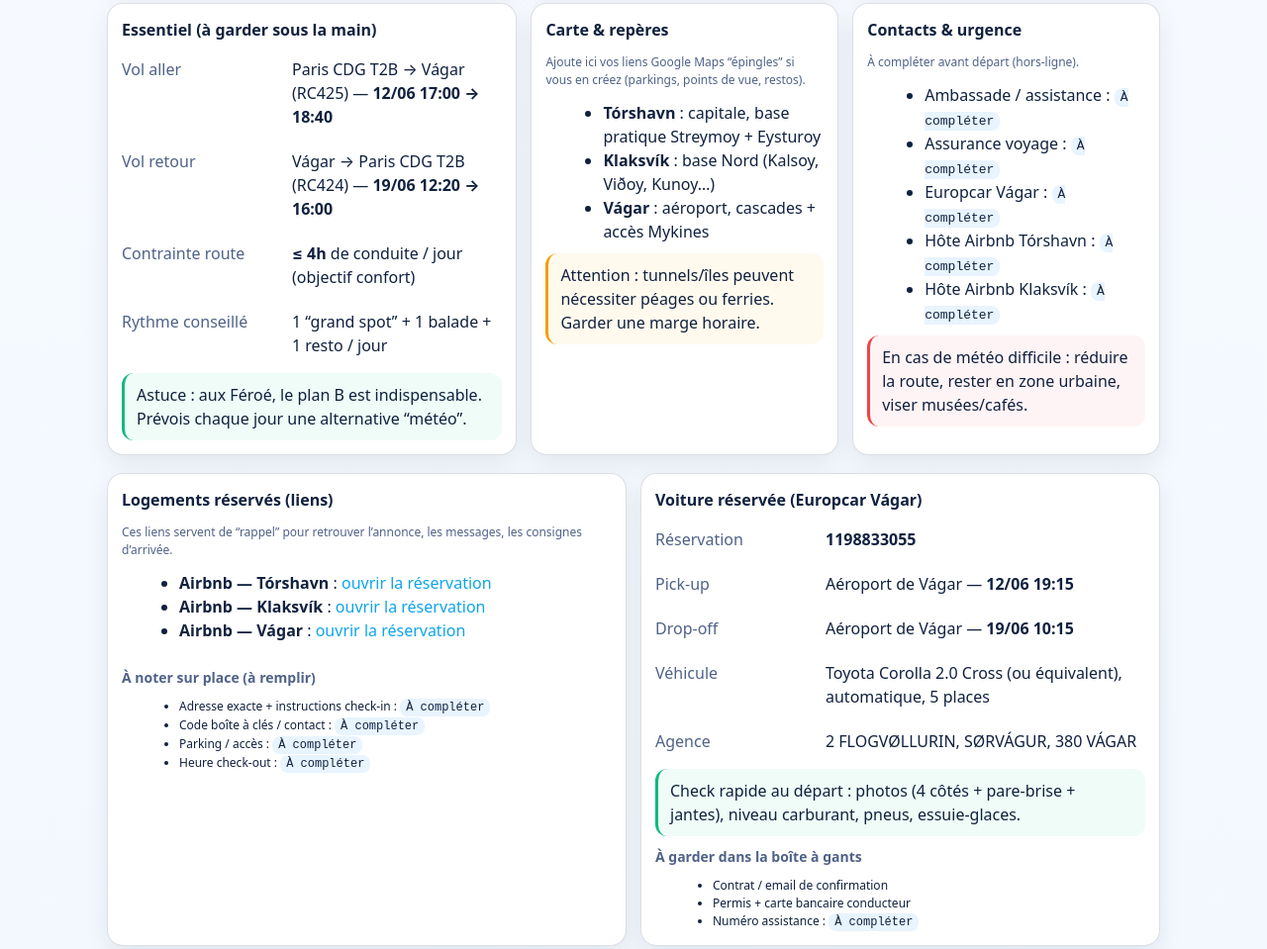
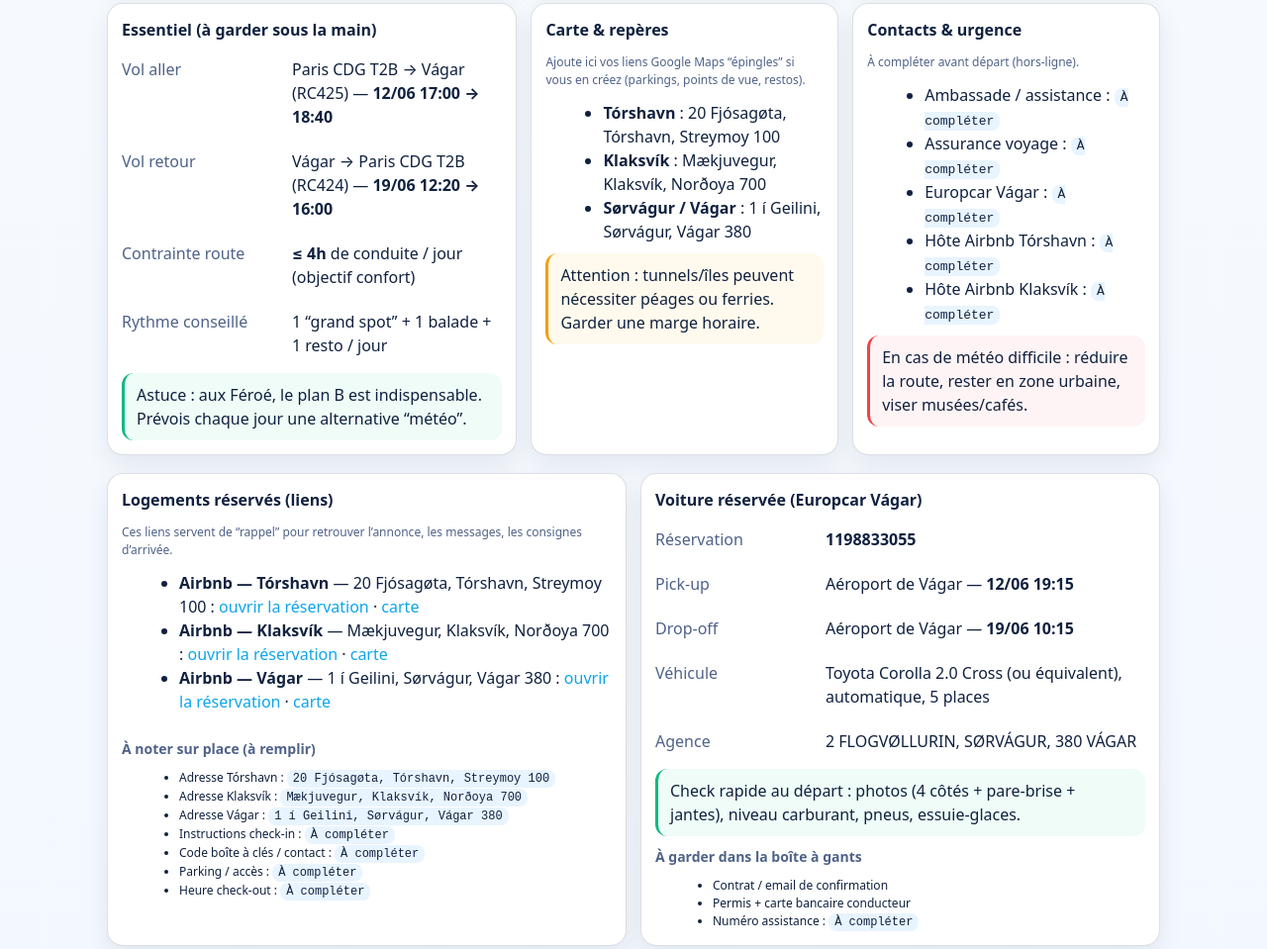
Before and after one commit to VALENTIN44220/ILEFEROE, a plain HTML site: page index.html in a window 1280 px wide. Shown: the part 783-1742 px from the top of the page at 99% size. Drawn offline with Linux system fonts and the light colour scheme.

Commit message:
Ajoute les adresses exactes des logements

```diff
--- a/index.html
+++ b/index.html
@@ -343,9 +343,9 @@
       <h2>Carte & repères</h2>
       <p class="muted small">Ajoute ici vos liens Google Maps “épingles” si vous en créez (parkings, points de vue, restos).</p>
       <ul>
-        <li><strong>Tórshavn</strong> : capitale, base pratique Streymoy + Eysturoy</li>
-        <li><strong>Klaksvík</strong> : base Nord (Kalsoy, Viðoy, Kunoy…)</li>
-        <li><strong>Vágar</strong> : aéroport, cascades + accès Mykines</li>
+        <li><strong>Tórshavn</strong> : 20 Fjósagøta, Tórshavn, Streymoy 100</li>
+        <li><strong>Klaksvík</strong> : Mækjuvegur, Klaksvík, Norðoya 700</li>
+        <li><strong>Sørvágur / Vágar</strong> : 1 í Geilini, Sørvágur, Vágar 380</li>
       </ul>
       <div class="callout warn">
         Attention : tunnels/îles peuvent nécessiter péages ou ferries. Garder une marge horaire.
@@ -373,21 +373,24 @@
       <h2>Logements réservés (liens)</h2>
       <p class="muted small">Ces liens servent de “rappel” pour retrouver l’annonce, les messages, les consignes d’arrivée.</p>
       <ul>
-        <li><strong>Airbnb — Tórshavn</strong> :
+        <li><strong>Airbnb — Tórshavn</strong> — 20 Fjósagøta, Tórshavn, Streymoy 100 :
           <a href="https://www.airbnb.com/l/16RChEAn?s=67&unique_share_id=201a864d-a4cc-46ae-afa4-dd972818111f" target="_blank" rel="noopener">
             ouvrir la réservation
           </a>
+          · <a href="https://www.google.com/maps/search/?api=1&amp;query=20+Fj%C3%B3sag%C3%B8ta+T%C3%B3rshavn+Streymoy+100" target="_blank" rel="noopener">carte</a>
         </li>
-        <li><strong>Airbnb — Klaksvík</strong> :
+        <li><strong>Airbnb — Klaksvík</strong> — Mækjuvegur, Klaksvík, Norðoya 700 :
           <a href="https://www.airbnb.com/l/zoNIwV0l?s=67&unique_share_id=c682b4ad-d464-48ff-9ed9-31e51fbf786b" target="_blank" rel="noopener">
             ouvrir la réservation
           </a>
+          · <a href="https://www.google.com/maps/search/?api=1&amp;query=M%C3%A6kjuvegur+Klaksv%C3%ADk+Nor%C3%B0oya+700" target="_blank" rel="noopener">carte</a>
         </li>
 
-        <li><strong>Airbnb — Vágar</strong> :
+        <li><strong>Airbnb — Vágar</strong> — 1 í Geilini, Sørvágur, Vágar 380 :
           <a href="https://www.airbnb.com/l/p5vKArZ0" target="_blank" rel="noopener">
             ouvrir la réservation
           </a>
+          · <a href="https://www.google.com/maps/search/?api=1&amp;query=1+%C3%AD+Geilini+S%C3%B8rv%C3%A1gur+V%C3%A1gar+380" target="_blank" rel="noopener">carte</a>
         </li>
       </ul>
 
@@ -395,7 +398,10 @@
 
       <h3>À noter sur place (à remplir)</h3>
       <ul class="small">
-        <li>Adresse exacte + instructions check-in : <code>À compléter</code></li>
+        <li>Adresse Tórshavn : <code>20 Fjósagøta, Tórshavn, Streymoy 100</code></li>
+        <li>Adresse Klaksvík : <code>Mækjuvegur, Klaksvík, Norðoya 700</code></li>
+        <li>Adresse Vágar : <code>1 í Geilini, Sørvágur, Vágar 380</code></li>
+        <li>Instructions check-in : <code>À compléter</code></li>
         <li>Code boîte à clés / contact : <code>À compléter</code></li>
         <li>Parking / accès : <code>À compléter</code></li>
         <li>Heure check-out : <code>À compléter</code></li>
@@ -440,49 +446,49 @@
       <tbody>
         <tr>
           <td><strong>Ven 12/06</strong></td>
-          <td>Tórshavn</td>
+          <td>Tórshavn<br><span class="muted small">20 Fjósagøta</span></td>
           <td>Arrivée + installation + centre</td>
           <td>Cafés + promenade port</td>
           <td>Dîner Tórshavn</td>
         </tr>
         <tr>
           <td><strong>Sam 13/06</strong></td>
-          <td>Tórshavn</td>
+          <td>Tórshavn<br><span class="muted small">20 Fjósagøta</span></td>
           <td>Streymoy : Vestmanna / Saksun</td>
           <td>Musées + shopping local</td>
           <td>Midi snack / Soir resto</td>
         </tr>
         <tr>
           <td><strong>Dim 14/06</strong></td>
-          <td>Tórshavn</td>
+          <td>Tórshavn<br><span class="muted small">20 Fjósagøta</span></td>
           <td>Eysturoy : Gjógv + Eiði</td>
           <td>Balade courte + cafés</td>
           <td>À réserver si besoin</td>
         </tr>
         <tr>
           <td><strong>Lun 15/06</strong></td>
-          <td>Klaksvík</td>
+          <td>Klaksvík<br><span class="muted small">Mækjuvegur</span></td>
           <td>Trajet + stops panoramas</td>
           <td>Trajet direct + détente</td>
           <td>Dîner Klaksvík</td>
         </tr>
         <tr>
           <td><strong>Mar 16/06</strong></td>
-          <td>Klaksvík</td>
+          <td>Klaksvík<br><span class="muted small">Mækjuvegur</span></td>
           <td>Kalsoy (ferry) + villages</td>
           <td>Kunoy / Viðoy en voiture</td>
           <td>Pique-nique + dîner</td>
         </tr>
         <tr>
           <td><strong>Mer 17/06</strong></td>
-          <td>Klaksvík</td>
+          <td>Klaksvík<br><span class="muted small">Mækjuvegur</span></td>
           <td>Viðoy : Villingadalsfjall (selon niveau)</td>
           <td>Balades courtes + cafés</td>
           <td>Soir : cuisine maison</td>
         </tr>
         <tr>
           <td><strong>Jeu 18/06</strong></td>
-          <td>Vágar (Airbnb)</td>
+          <td>Sørvágur / Vágar<br><span class="muted small">1 í Geilini</span></td>
           <td>Vágar : Sørvágsvatn / Bøur</td>
           <td>Centre + points de vue faciles</td>
           <td>Dernier dîner</td>
@@ -508,11 +514,11 @@
       <p class="muted small">Onglets rapides pour visualiser les trois bases du séjour.</p>
       <div class="map-wrap">
         <div class="tab-buttons" data-map-tabs="logements">
-          <button class="tab-btn active" type="button" data-src="https://maps.google.com/maps?q=Torshavn%20Faroe%20Islands&output=embed">Tórshavn</button>
-          <button class="tab-btn" type="button" data-src="https://maps.google.com/maps?q=Klaksvik%20Faroe%20Islands&output=embed">Klaksvík</button>
-          <button class="tab-btn" type="button" data-src="https://maps.google.com/maps?q=Sorvagur%20Faroe%20Islands&output=embed">Vágar / Sørvágur</button>
+          <button class="tab-btn active" type="button" data-src="https://maps.google.com/maps?q=20%20Fj%C3%B3sag%C3%B8ta%20T%C3%B3rshavn%20Streymoy%20100&output=embed">Tórshavn</button>
+          <button class="tab-btn" type="button" data-src="https://maps.google.com/maps?q=M%C3%A6kjuvegur%20Klaksv%C3%ADk%20Nor%C3%B0oya%20700&output=embed">Klaksvík</button>
+          <button class="tab-btn" type="button" data-src="https://maps.google.com/maps?q=1%20%C3%AD%20Geilini%20S%C3%B8rv%C3%A1gur%20V%C3%A1gar%20380&output=embed">Vágar / Sørvágur</button>
         </div>
-        <iframe class="map-frame" title="Carte des logements" loading="lazy" referrerpolicy="no-referrer-when-downgrade" src="https://maps.google.com/maps?q=Torshavn%20Faroe%20Islands&output=embed"></iframe>
+        <iframe class="map-frame" title="Carte des logements" loading="lazy" referrerpolicy="no-referrer-when-downgrade" src="https://maps.google.com/maps?q=20%20Fj%C3%B3sag%C3%B8ta%20T%C3%B3rshavn%20Streymoy%20100&output=embed"></iframe>
       </div>
     </div>
 
```
